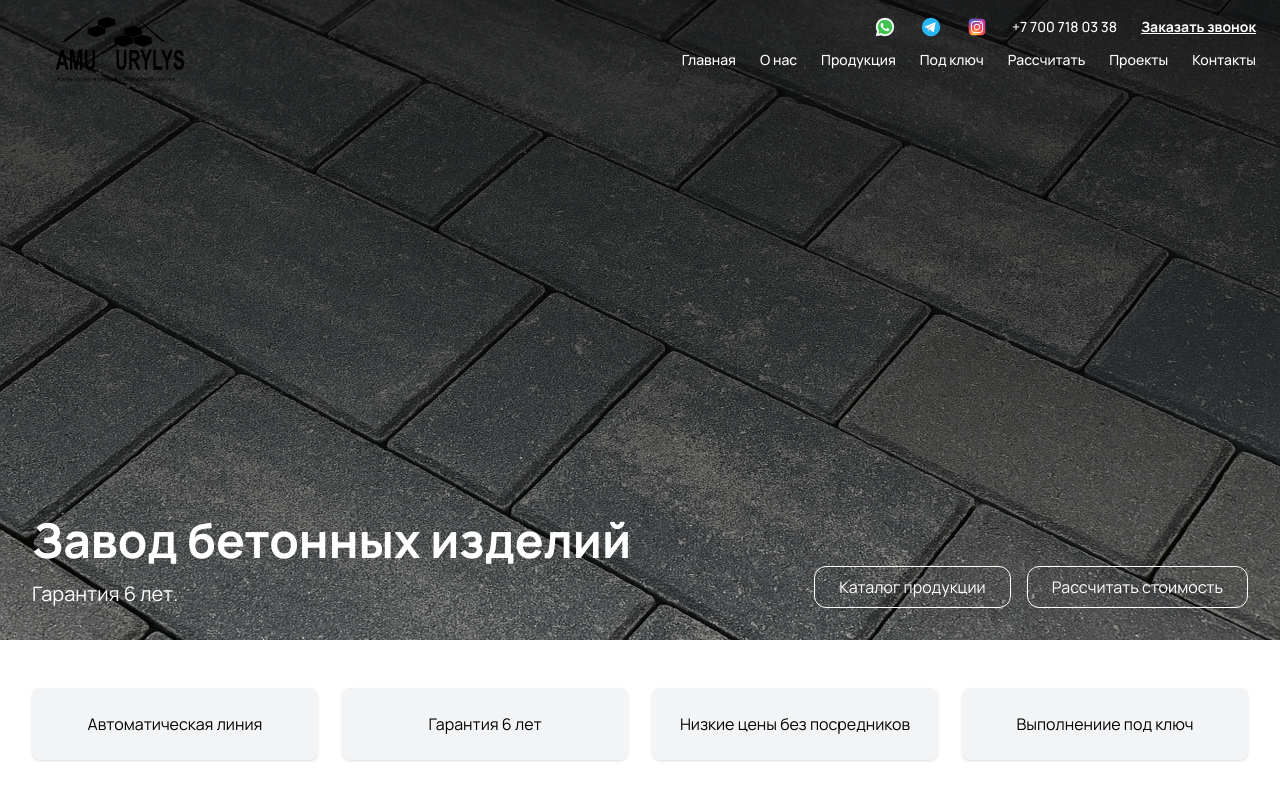
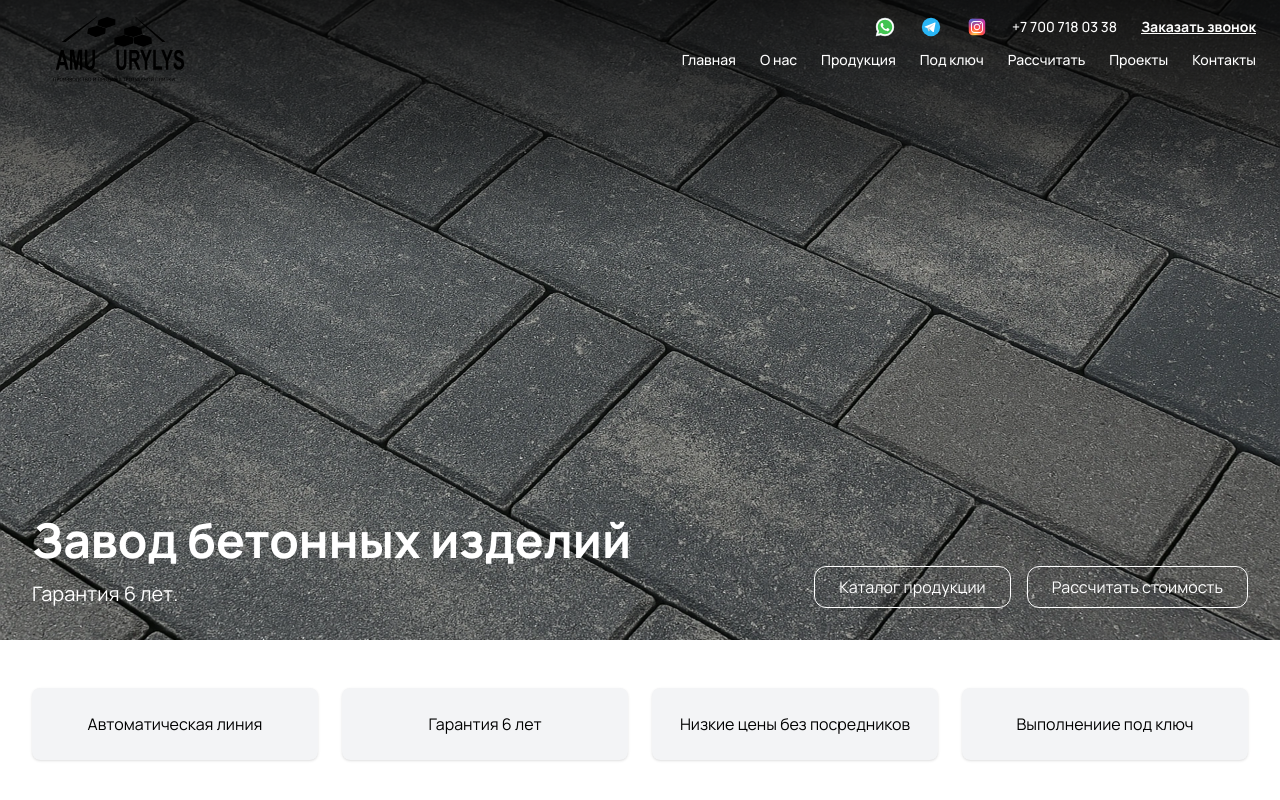
Before and after one commit to DamuQurylys/Damuzavod, a Next.js app: page / in a window 1280 px wide. Shown: the top 800 px of the page. Built offline with nearby package versions, Linux system fonts and the light colour scheme.

Commit message:
Уменьшил градиент

```diff
--- a/src/components/Hero.tsx
+++ b/src/components/Hero.tsx
@@ -23,7 +23,7 @@ const Hero: React.FC<HeroProps> = ({
       style={{ backgroundImage: `url(${backgroundImage})` }}
     >
       {/* Градиентное затемнение сверху */}
-      <div className="absolute inset-0 bg-gradient-to-b from-black/70 via-black/40 to-transparent" />
+      <div className="absolute top-0 left-0 w-full h-[250px] bg-gradient-to-b from-black/80 via-black/50 to-transparent pointer-events-none z-0" />
 
       {/* Контент внизу слева */}
       {children && (
```
